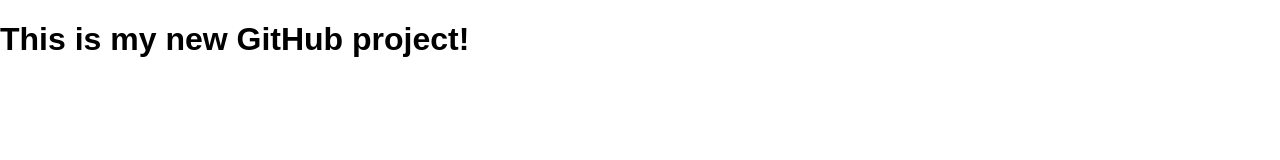
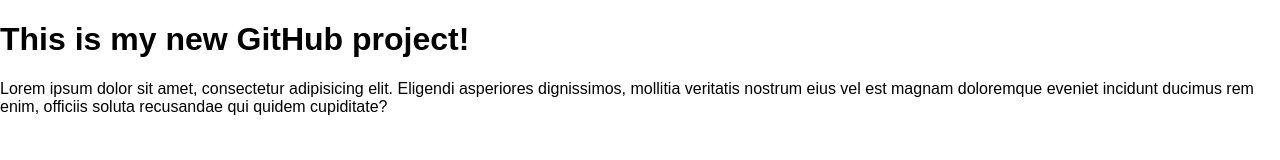
Before and after one commit to cgooyers/Testing-GitHub, a plain HTML site: page index.html in a window 1280 px wide. Drawn offline with nearby package versions, Linux system fonts and the light colour scheme.

Commit message:
Needed to have text on the page

```diff
--- a/index.html
+++ b/index.html
@@ -7,6 +7,7 @@
 </head>
 <body>
 	<h1>This is my new GitHub project!</h1>
+	<p>Lorem ipsum dolor sit amet, consectetur adipisicing elit. Eligendi asperiores dignissimos, mollitia veritatis nostrum eius vel est magnam doloremque eveniet incidunt ducimus rem enim, officiis soluta recusandae qui quidem cupiditate?</p>
 	<script src="https://ajax.googleapis.com/ajax/libs/jquery/1.10.2/jquery.min.js"></script>
 	<script src="js/script.js"></script>
 </body>
```
